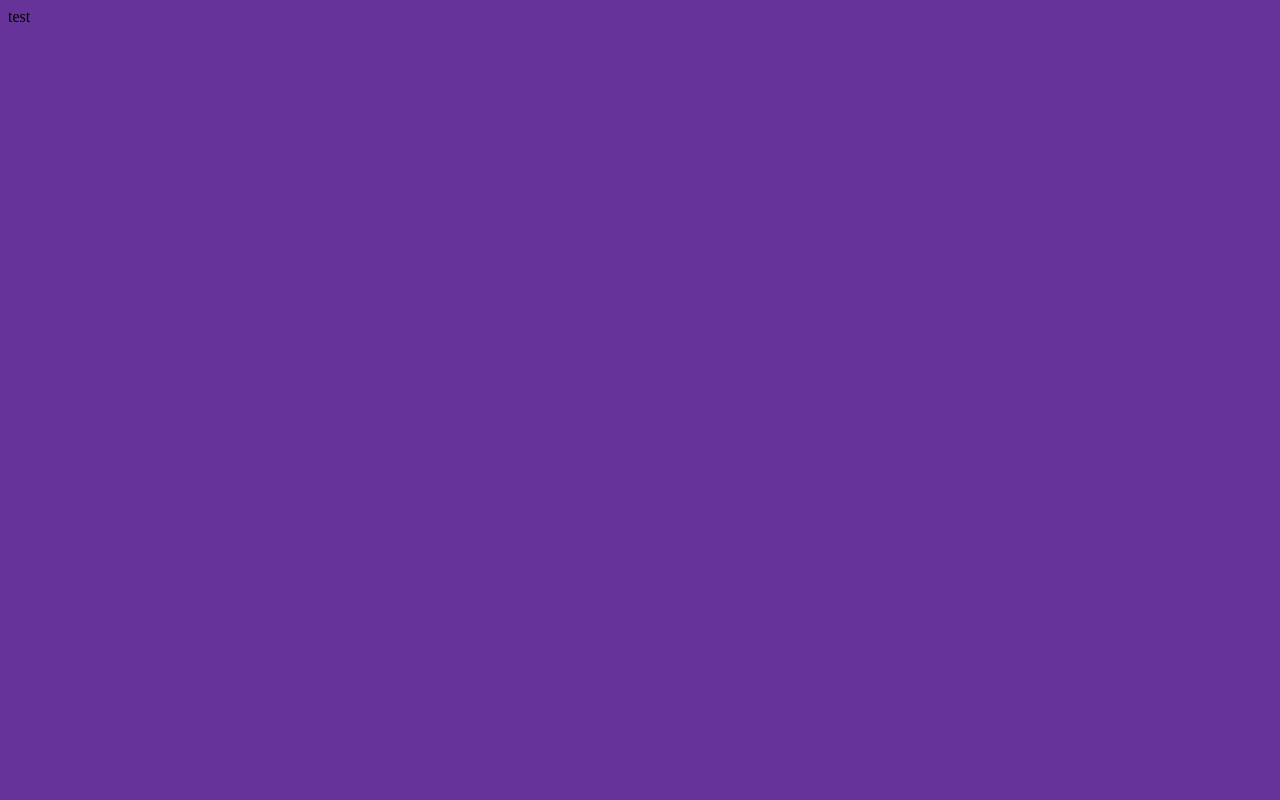
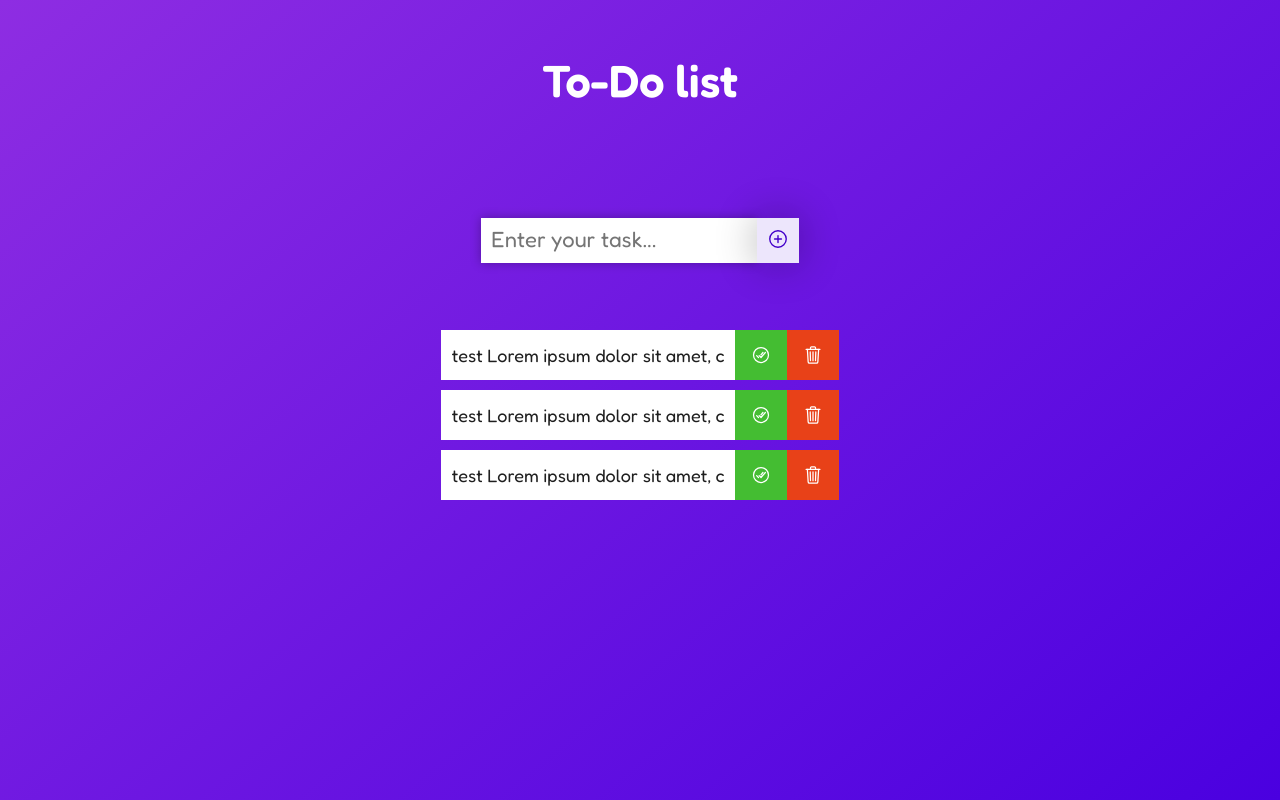
Before and after one commit to subender/To-Do-App, a plain HTML site: page index.html in a window 1280 px wide. Drawn offline with nearby package versions, Linux system fonts and the light colour scheme.

Commit message:
completed HTML and CSS part

```diff
--- a/app.js
+++ b/app.js
@@ -1 +1,7 @@
-console.log("working");
+const inputField = document.querySelector(".input__field");
+const button = document.querySelector(".btn");
+const todoList = document.querySelector(".todo__list");
+
+button.addEventListener("click", addTask);
+
+function addTask() {}
--- a/index.html
+++ b/index.html
@@ -4,11 +4,65 @@
     <meta charset="UTF-8" />
     <meta http-equiv="X-UA-Compatible" content="IE=edge" />
     <meta name="viewport" content="width=device-width, initial-scale=1.0" />
+    <script
+      type="module"
+      src="https://unpkg.com/ionicons@5.5.2/dist/ionicons/ionicons.esm.js"
+    ></script>
+    <script
+      nomodule
+      src="https://unpkg.com/ionicons@5.5.2/dist/ionicons/ionicons.js"
+    ></script>
     <link rel="stylesheet" href="style.css" />
     <script defer src="app.js"></script>
     <title>To-Do-App</title>
   </head>
   <body>
-    test
+    <div class="heading">
+      <h1>To-Do list</h1>
+    </div>
+
+    <form>
+      <input
+        type="text"
+        class="input__field"
+        placeholder="Enter your task..."
+      />
+      <button class="btn" type="button">
+        <ion-icon name="add-circle-outline"></ion-icon>
+      </button>
+    </form>
+    <div class="todo__container">
+      <ul class="todo__list">
+        <div class="todo">
+          <li class="todo__item">test Lorem ipsum dolor sit amet, c</li>
+          <button class="task__btn done">
+            <ion-icon name="checkmark-done-circle-outline"></ion-icon>
+          </button>
+          <button class="task__btn delete">
+            <ion-icon name="trash-outline"></ion-icon>
+          </button>
+        </div>
+
+        <div class="todo">
+          <li class="todo__item">test Lorem ipsum dolor sit amet, c</li>
+          <button class="task__btn done">
+            <ion-icon name="checkmark-done-circle-outline"></ion-icon>
+          </button>
+          <button class="task__btn delete">
+            <ion-icon name="trash-outline"></ion-icon>
+          </button>
+        </div>
+
+        <div class="todo">
+          <li class="todo__item">test Lorem ipsum dolor sit amet, c</li>
+          <button class="task__btn done">
+            <ion-icon name="checkmark-done-circle-outline"></ion-icon>
+          </button>
+          <button class="task__btn delete">
+            <ion-icon name="trash-outline"></ion-icon>
+          </button>
+        </div>
+      </ul>
+    </div>
   </body>
 </html>
--- a/style.css
+++ b/style.css
@@ -1,3 +1,137 @@
+@import url("https://fonts.googleapis.com/css2?family=Fredoka:wght@400;600&display=swap");
+
+* {
+  padding: 0;
+  margin: 0;
+  box-sizing: border-box;
+}
+
+html {
+  font-size: 62.5%;
+}
+
 body {
-  background-color: rebeccapurple;
+  background: linear-gradient(140deg, #8e2de2, #4a00e0);
+  min-height: 100vh;
+  font-family: "Fredoka", sans-serif;
+  color: #fff;
+  font-size: 1.8rem;
 }
+
+.heading,
+form {
+  min-height: 20vh;
+  display: flex;
+  justify-content: center;
+  align-items: center;
+}
+
+.heading h1 {
+  font-size: 4.5rem;
+}
+
+form input,
+form .btn {
+  font-family: inherit;
+  border: none;
+  height: 4.5rem;
+  background-color: #fff;
+  font-size: 2.2rem;
+  padding: 1rem;
+  box-shadow: 0 0 10px rgba(0, 0, 0, 0.3);
+  border-bottom: 2px solid transparent;
+  transition: border-bottom 0.3s ease;
+}
+
+form input:focus,
+.btn:focus {
+  outline: none;
+  border-bottom: 2px solid #2ecc71;
+}
+
+form .btn {
+  display: flex;
+  justify-content: center;
+  align-items: center;
+  color: #4300ca;
+  background-color: #ede6fc;
+  cursor: pointer;
+  box-shadow: 0 0 40px rgba(0, 0, 0, 0.3);
+  transition: all 0.3s;
+}
+
+form .btn:hover {
+  color: #ede6fc;
+  background-color: #4300ca;
+}
+
+.todo__container {
+  display: flex;
+  justify-content: center;
+  align-items: center;
+}
+
+.todo__list {
+  list-style: none;
+  min-width: 40%;
+}
+
+.todo {
+  display: flex;
+  align-items: center;
+  justify-content: center;
+  margin: 1rem;
+  transition: all 0.4s ease;
+}
+
+.todo__item,
+.task__btn {
+  height: 5rem;
+  padding: 1rem;
+  display: flex;
+  justify-content: space-between;
+  align-items: center;
+}
+
+.todo__item {
+  background-color: #fff;
+  color: #1f1f1f;
+  min-width: 50%;
+}
+
+.completed {
+  text-decoration: line-through;
+  opacity: 0.5;
+}
+
+.task__btn {
+  border: none;
+  font-size: 2rem;
+  color: #fff;
+  padding: 1rem 1.6rem;
+  cursor: pointer;
+}
+
+.done {
+  background-color: #44bd32;
+  transition: background-color 0.3s ease;
+}
+
+.done:hover {
+  background-color: #fff;
+  color: #44bd32;
+}
+.delete {
+  background-color: #e84118;
+  transition: background-color 0.3s ease;
+}
+
+.delete:hover {
+  background-color: #fff;
+  color: #e84118;
+}
+
+.drop {
+  transform: translateY(12rem) rotateX(30deg) rotateY(30deg);
+  opacity: 0;
+}
```
